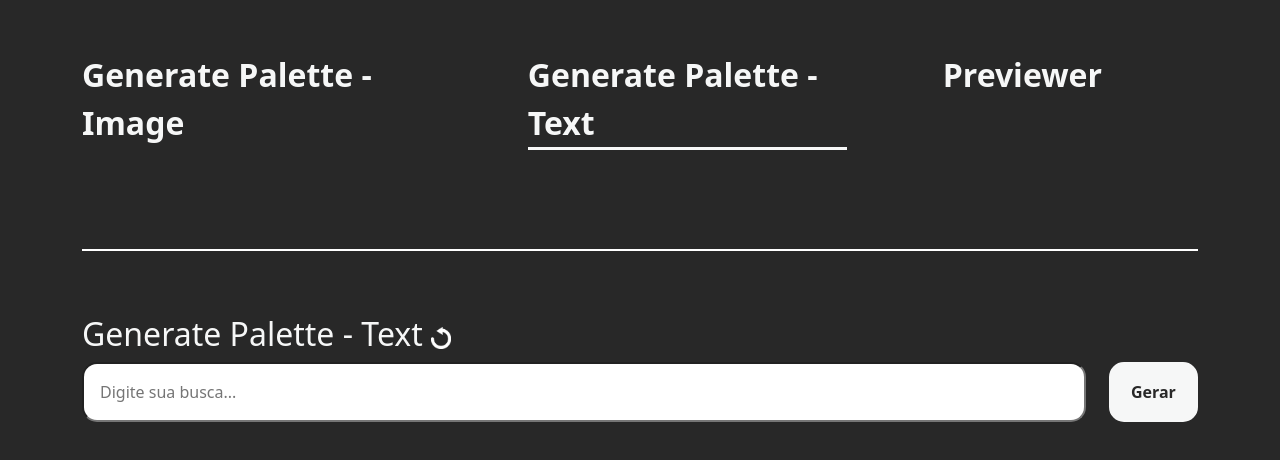
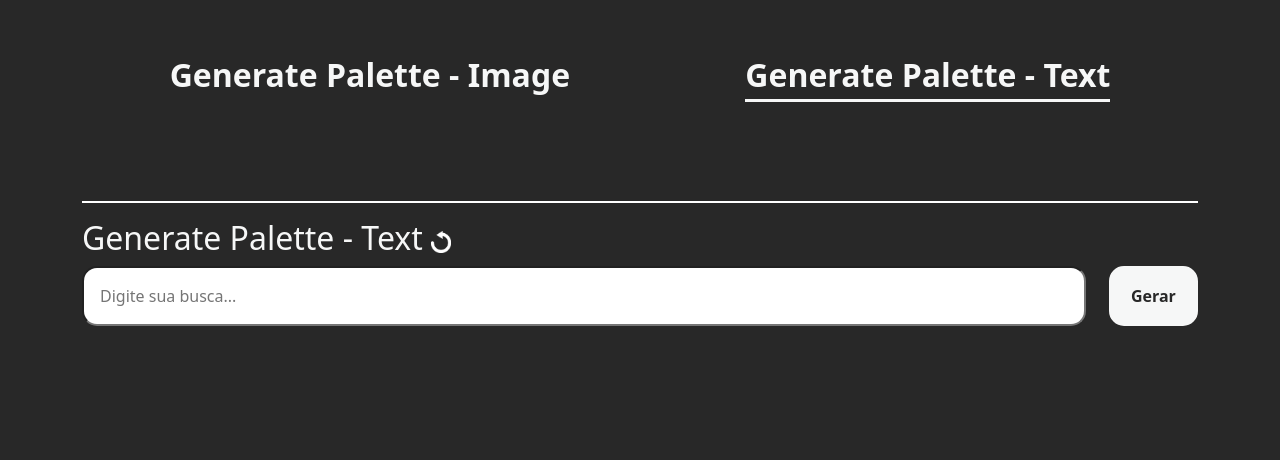
Before and after one commit to DQN-AGENTS-EESTECH22/interface, a React (Create React App) app: page /text in a window 1280 px wide. Shown: the top 460 px of the page. Built offline with nearby package versions, Linux system fonts and the light colour scheme.

Commit message:
remove previewer

```diff
--- a/dev/scss/main.scss
+++ b/dev/scss/main.scss
@@ -11,11 +11,10 @@ nav {
     padding: 0;
     display: flex;
     border-bottom: 2px solid white;
-    margin: 0 0 4em;
+    justify-content: space-around;
 
     li {
       padding: 1.6em 0;
-      margin-right: 3em;
       font-size: 2em;
 
       a {
--- a/src/components/Layout.js
+++ b/src/components/Layout.js
@@ -7,7 +7,7 @@ function Layout(props) {
                 <Nav active={props.active}>
                     <item label={"Generate Palette - Image"} link={"/"}/>
                     <item label={"Generate Palette - Text"} link={"/text"}/>
-                    <item label={"Previewer"} link={"/previewer"}/>
+                    {/* <item label={"Previewer"} link={"/previewer"}/> */}
                 </Nav>
 
             </header>
--- a/src/main.min.css
+++ b/src/main.min.css
@@ -1,2 +1,2 @@
-body{background:#282828;color:#f6f7f7}nav ul{list-style:none;padding:0;display:flex;border-bottom:2px solid #fff;margin:0 0 4em}nav ul li{padding:1.6em 0;margin-right:3em;font-size:2em}nav ul li a{color:#f6f7f7;text-decoration:none;font-weight:bold;margin-right:1em}nav ul li a::after{content:"";display:block;width:0;height:3px;background:#f6f7f7;transition:width .3s}nav ul li a:hover::after,nav ul li a.active::after{width:100%}nav ul li a:hover{color:#f6f7f7}.dropzone{border:4px dashed rgba(221,221,221,.6);margin-top:4em;padding:2em;border-radius:15px}.dropzone:active,.dropzone:focus{outline:none}.dropzone p{text-align:center;margin:0}.imageThumb{display:block;width:auto;max-width:100%;max-height:400px;margin:auto}.restartImage{-webkit-filter:brightness(0) invert(1);filter:brightness(0) invert(1);width:20px;cursor:pointer}.colors{width:100%;display:flex;margin-bottom:4em;margin-top:2em}.colors .item{width:20%;text-align:center}.colors .item-paint{width:100%;height:400px}.inputText{border-radius:15px;width:90%;padding:1em}.inputText:active,.inputText:focus{outline:none}.inputButton{float:right;border-radius:15px;width:8%;padding:1em;font-weight:bold;border:2px solid #f6f7f7;background:#f6f7f7;color:#282828}
+body{background:#282828;color:#f6f7f7}nav ul{list-style:none;padding:0;display:flex;border-bottom:2px solid #fff;justify-content:space-around}nav ul li{padding:1.6em 0;font-size:2em}nav ul li a{color:#f6f7f7;text-decoration:none;font-weight:bold;margin-right:1em}nav ul li a::after{content:"";display:block;width:0;height:3px;background:#f6f7f7;transition:width .3s}nav ul li a:hover::after,nav ul li a.active::after{width:100%}nav ul li a:hover{color:#f6f7f7}.dropzone{border:4px dashed rgba(221,221,221,.6);margin-top:4em;padding:2em;border-radius:15px}.dropzone:active,.dropzone:focus{outline:none}.dropzone p{text-align:center;margin:0}.imageThumb{display:block;width:auto;max-width:100%;max-height:400px;margin:auto}.restartImage{-webkit-filter:brightness(0) invert(1);filter:brightness(0) invert(1);width:20px;cursor:pointer}.colors{width:100%;display:flex;margin-bottom:4em;margin-top:2em}.colors .item{width:20%;text-align:center}.colors .item-paint{width:100%;height:400px}.inputText{border-radius:15px;width:90%;padding:1em}.inputText:active,.inputText:focus{outline:none}.inputButton{float:right;border-radius:15px;width:8%;padding:1em;font-weight:bold;border:2px solid #f6f7f7;background:#f6f7f7;color:#282828}
 /*# sourceMappingURL=main.min.css.map */
```
Also changed, not shown: 1 other file (tests, documents, lock files or other folders).
